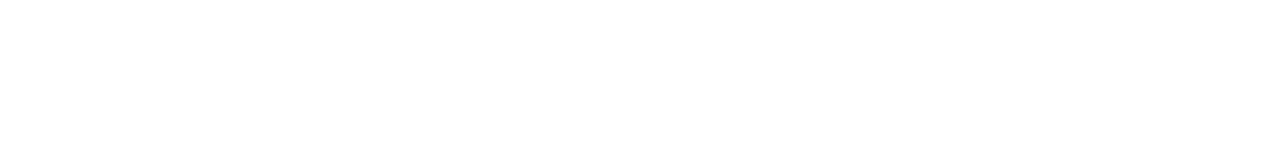
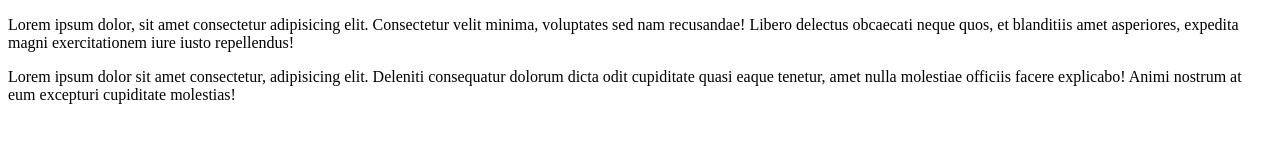
Before and after one commit to quiquemaa/primer-github, a plain HTML site: page index.html in a window 1280 px wide. Drawn offline with Linux system fonts and the light colour scheme.

Commit message:
he hecho cositas

```diff
--- a/index.html
+++ b/index.html
@@ -8,3 +8,5 @@
 <body>
 </body>
 </html>
+<p>Lorem ipsum dolor, sit amet consectetur adipisicing elit. Consectetur velit minima, voluptates sed nam recusandae! Libero delectus obcaecati neque quos, et blanditiis amet asperiores, expedita magni exercitationem iure iusto repellendus!</p>
+<p>Lorem ipsum dolor sit amet consectetur, adipisicing elit. Deleniti consequatur dolorum dicta odit cupiditate quasi eaque tenetur, amet nulla molestiae officiis facere explicabo! Animi nostrum at eum excepturi cupiditate molestias!</p>
```
